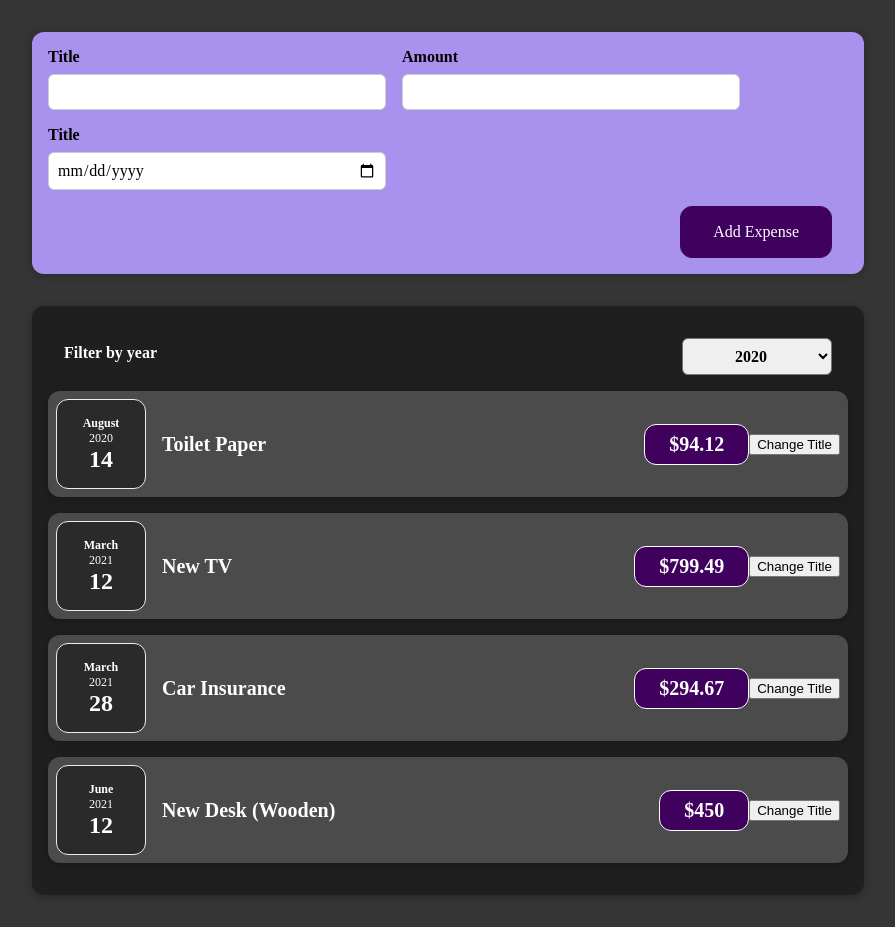
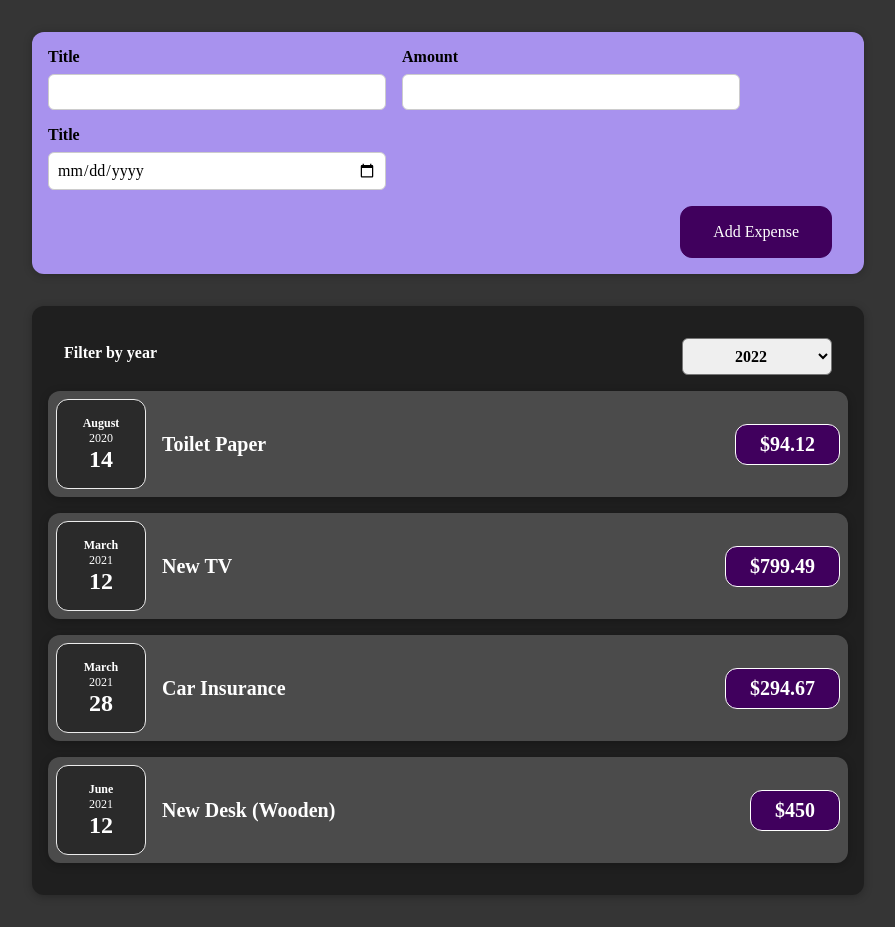
Before and after one commit to chandranshh/reactapp-finance, a React (Create React App) app: page / in a window 1280 px wide. Shown: the whole page, without its empty margins (192-1087 px from the left). Built offline with nearby package versions, Linux system fonts and the light colour scheme.

Commit message:
made the program more dynamic by using map fxn and stuff

```diff
--- a/src/App.js
+++ b/src/App.js
@@ -1,9 +1,8 @@
 import Expenses from "./components/Expenses/Expenses";
 import NewExpense from "./components/NewExpense/NewExpense";
+import { useState } from "react";
 
-const App = () => {
-
-  const expenses = [
+const DUMMY_DATA = [
   {
     id: "e1",
     title: "Toilet Paper",
@@ -14,7 +13,8 @@ const App = () => {
     id: "e2",
     title: "New TV",
     amount: 799.49,
-      date: new Date(2021, 2, 12) },
+    date: new Date(2021, 2, 12),
+  },
   {
     id: "e3",
     title: "Car Insurance",
@@ -29,17 +29,21 @@ const App = () => {
   },
 ];
 
-  const addExpenseHandler = (expenseData) => {
-    console.log("Data Arrived in App.Js");
-    console.log(expenseData);
+const App = () => {
+  const [expenses, setExpenses] = useState(DUMMY_DATA);
+
+  const addExpenseHandler = (expense) => {
+    setExpenses((prevExpense) => {
+      return [expense, ...prevExpense];
+    });
   };
 
   return (
     <div>
-      <NewExpense onAddExpenseData = {addExpenseHandler}/>
-      <Expenses items = {expenses}/>
+      <NewExpense onAddExpenseData={addExpenseHandler} />
+      <Expenses items={expenses} />
     </div>
   );
-}
+};
 
 export default App;
--- a/src/components/Expenses/ExpenseDate.js
+++ b/src/components/Expenses/ExpenseDate.js
@@ -1,9 +1,9 @@
 import './ExpenseDate.css';
 
-const ExpenseDate = ({date}) => {
-  const month = date.toLocaleString("en-US", { month: "long" });
-  const day = date.toLocaleString("en-US", { day: "2-digit" });
-  const year = date.getFullYear();
+const ExpenseDate = (props) => {
+  const month = props.date.toLocaleString("en-US", { month: "long" });
+  const day = props.date.toLocaleString("en-US", { day: "2-digit" });
+  const year = props.date.getFullYear();
 
   return (
     <div className="expense-date">
--- a/src/components/Expenses/ExpenseItem.js
+++ b/src/components/Expenses/ExpenseItem.js
@@ -1,26 +1,19 @@
 import { React } from "react";
-import { useState } from "react";
 import ExpenseDate from "./ExpenseDate";
 import Card from "../UI/Card";
 import "./ExpenseItem.css";
 
 //Date is passed in form of props from App.js
 //Add the following to the ExpenseItem.js file:
-const ExpenseItem = ({ date, title, amount }) => {
-
-  const [newTitle, setnewTitle] = useState(title);
-  function clickHandler() {
-    setnewTitle("Changed title");
-  }
+const ExpenseItem = (props) => {
 
   return (
     <Card className="expense-item">
-      <ExpenseDate date={date} />
+      <ExpenseDate date={props.date} />
       <div className="expense-item__description">
-        <h2>{newTitle}</h2>
-        <div className="expense-item__price">${amount}</div>
+        <h2>{props.title}</h2>
+        <div className="expense-item__price">${props.amount}</div>
       </div>
-      <button onClick={clickHandler}>Change Title</button>
     </Card>
   );
 };
--- a/src/components/Expenses/Expenses.js
+++ b/src/components/Expenses/Expenses.js
@@ -1,13 +1,13 @@
 import React, { useState } from "react";
 import ExpenseItem from "./ExpenseItem";
 import Card from "../UI/Card";
-import ExpensesFilter from './ExpensesFilter';
+import ExpensesFilter from "./ExpensesFilter";
 import "./Expenses.css";
 
 //Add the following to the Expenses.js file:
 
-const Expenses = ({ items }) => {
-  const [filteredYear, setFilteredYear] = useState("2020");
+const Expenses = (props) => {
+  const [filteredYear, setFilteredYear] = useState("2022");
 
   const filterChangeHandler = (selectedYear) => {
     setFilteredYear(selectedYear);
@@ -19,26 +19,13 @@ const Expenses = ({ items }) => {
         selected={filteredYear}
         onChangeFilter={filterChangeHandler}
       />
-      <ExpenseItem
-        title={items[0].title}
-        amount={items[0].amount}
-        date={items[0].date}
-      />
-      <ExpenseItem
-        title={items[1].title}
-        amount={items[1].amount}
-        date={items[1].date}
-      />
-      <ExpenseItem
-        title={items[2].title}
-        amount={items[2].amount}
-        date={items[2].date}
-      />
-      <ExpenseItem
-        title={items[3].title}
-        amount={items[3].amount}
-        date={items[3].date}
-      />
+      {props.items.map((expense) => (
+        <ExpenseItem
+          title={expense.title}
+          amount={expense.amount}
+          date={expense.date}
+        />
+      ))}
     </Card>
   );
 };
--- a/src/components/Expenses/ExpensesFilter.js
+++ b/src/components/Expenses/ExpensesFilter.js
@@ -12,10 +12,10 @@ const ExpensesFilter = (props) => {
       <div className='expenses-filter__control'>
         <label>Filter by year</label>
         <select value={props.selected} onChange={dropdownChangeHandler}>
+          <option value='2025'>2025</option>
+          <option value='2024'>2024</option>
+          <option value='2023'>2023</option>
           <option value='2022'>2022</option>
-          <option value='2021'>2021</option>
-          <option value='2020'>2020</option>
-          <option value='2019'>2019</option>
         </select>
       </div>
     </div>
```
Lines whose indentation alone changed are shown as unchanged.
